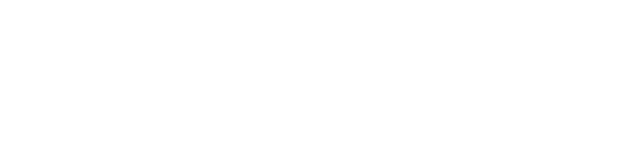
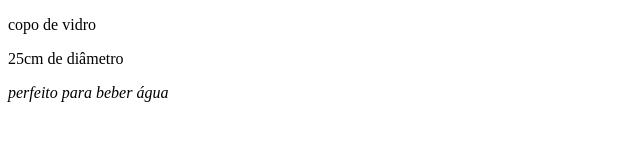
Before and after one commit to romacleite/meu-repositorio, a plain HTML site: page index.html in a window 1280 px wide. Shown: the whole page, without its empty margins (0-640 px from the left). Drawn offline with Linux system fonts and the light colour scheme.

Commit message:
Primeira atualização

```diff
--- a/index.html
+++ b/index.html
@@ -6,6 +6,8 @@
     <title>Document</title>
 </head>
 <body>
-
+    <p>copo de vidro</p>
+    <p>25cm de diâmetro</p>
+    <p><i>perfeito para beber água</i></p>
 </body>
 </html>
```
